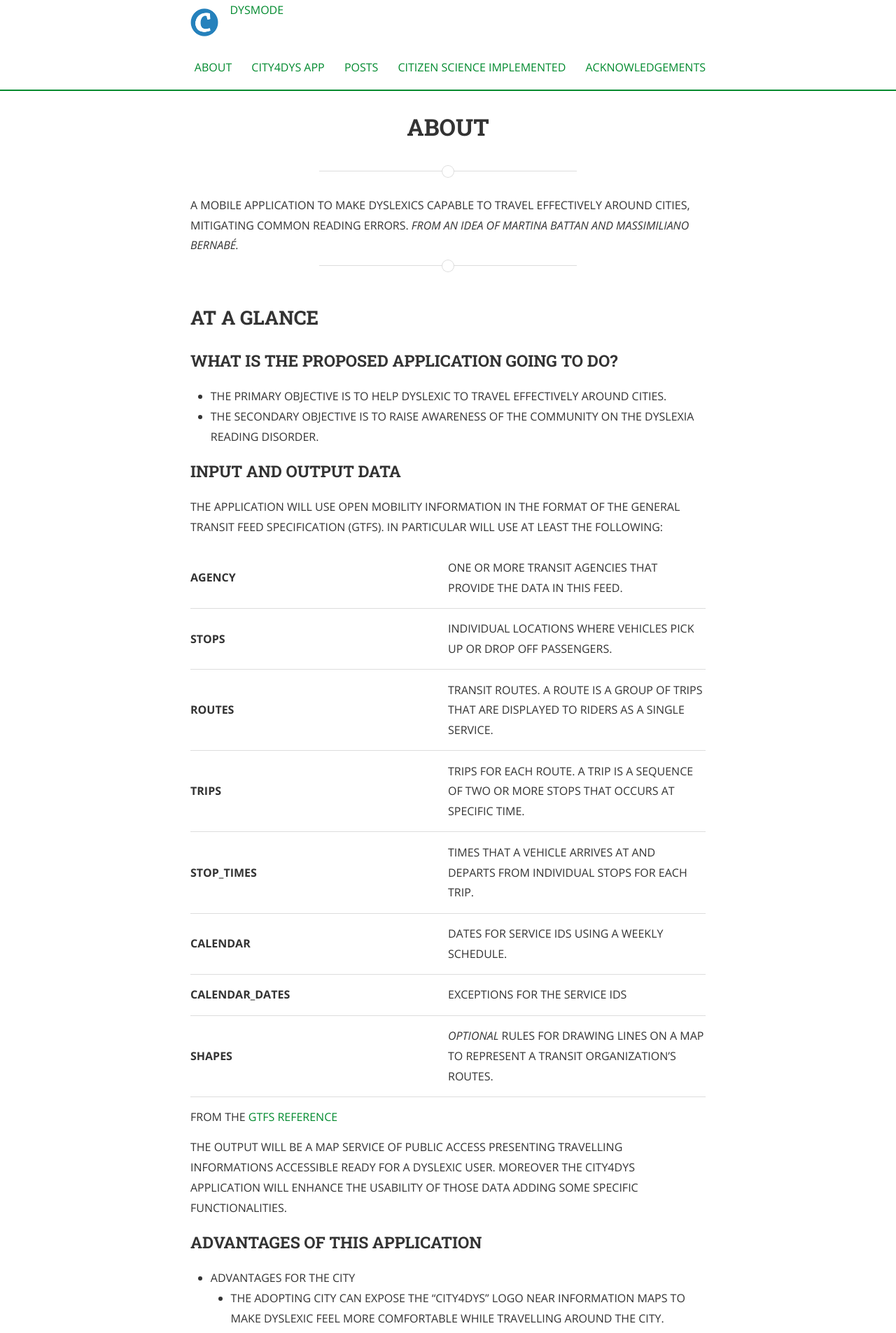
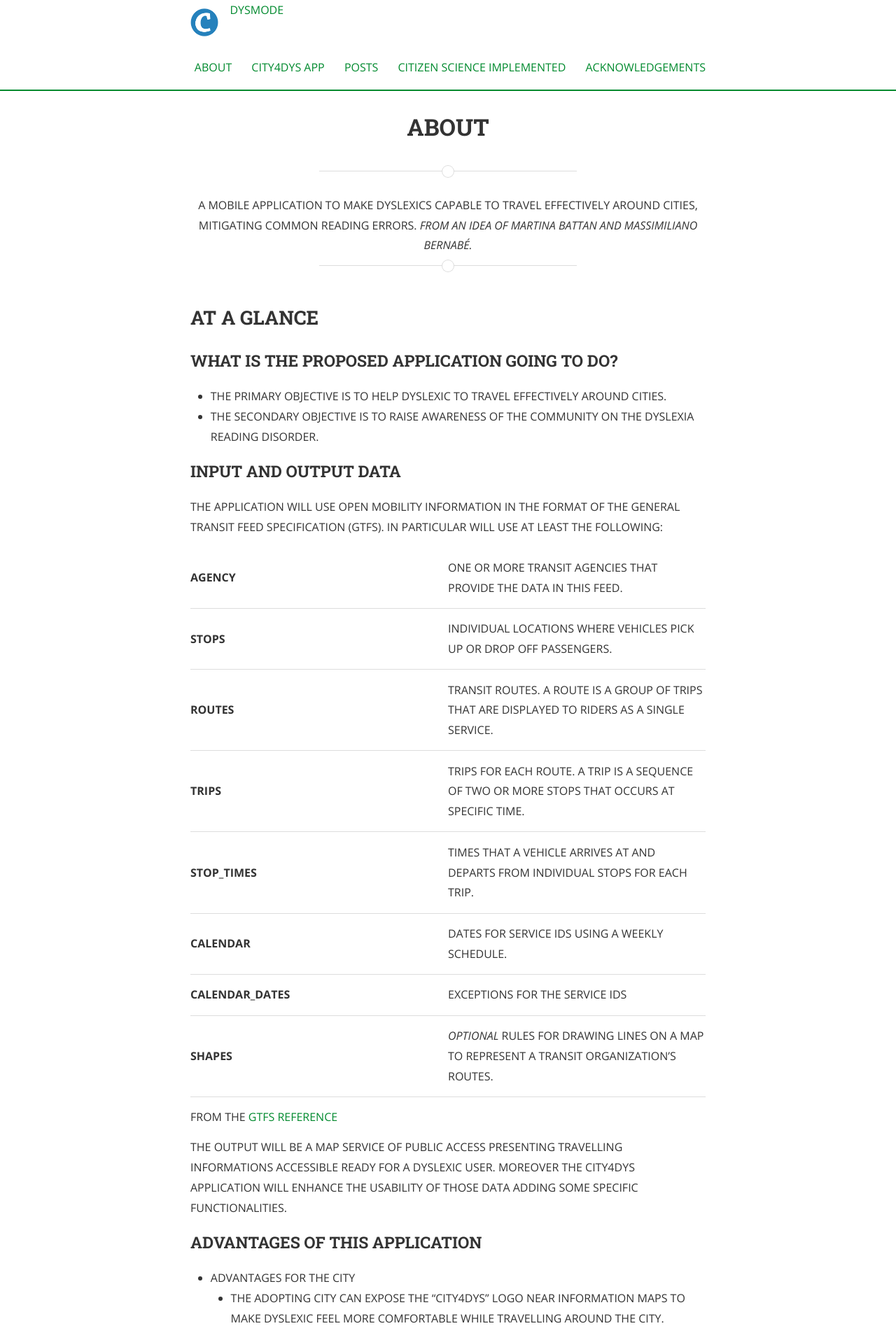
Before and after one commit to city4dys/city4dys.github.io, a Jekyll site: the page built from 10_about.md, in a window 1280 px wide. Shown: the top 1905 px of the page at 70% size. Built offline with Jekyll 4.4.1, drawn with Linux system fonts in a browser that asks for light colours; nearby versions of some CDN libraries; a style sheet for code colours, icons or effects is not loaded.

Commit message:
hope last fix

```diff
--- a/10_about.md
+++ b/10_about.md
@@ -4,8 +4,7 @@ title: About
 permalink: /about/
 ---
 
-A mobile application to make dyslexics capable to travel effectively around cities, mitigating common reading errors. *From an idea of Martina Battan and Massimiliano Bernabé.*
-
+<p style="text-align:center">A mobile application to make dyslexics capable to travel effectively around cities, mitigating common reading errors. <em>From an idea of Martina Battan and Massimiliano Bernabé.</em></p>
 
 <span class="page-divider">
   <span class="one"></span>
```
